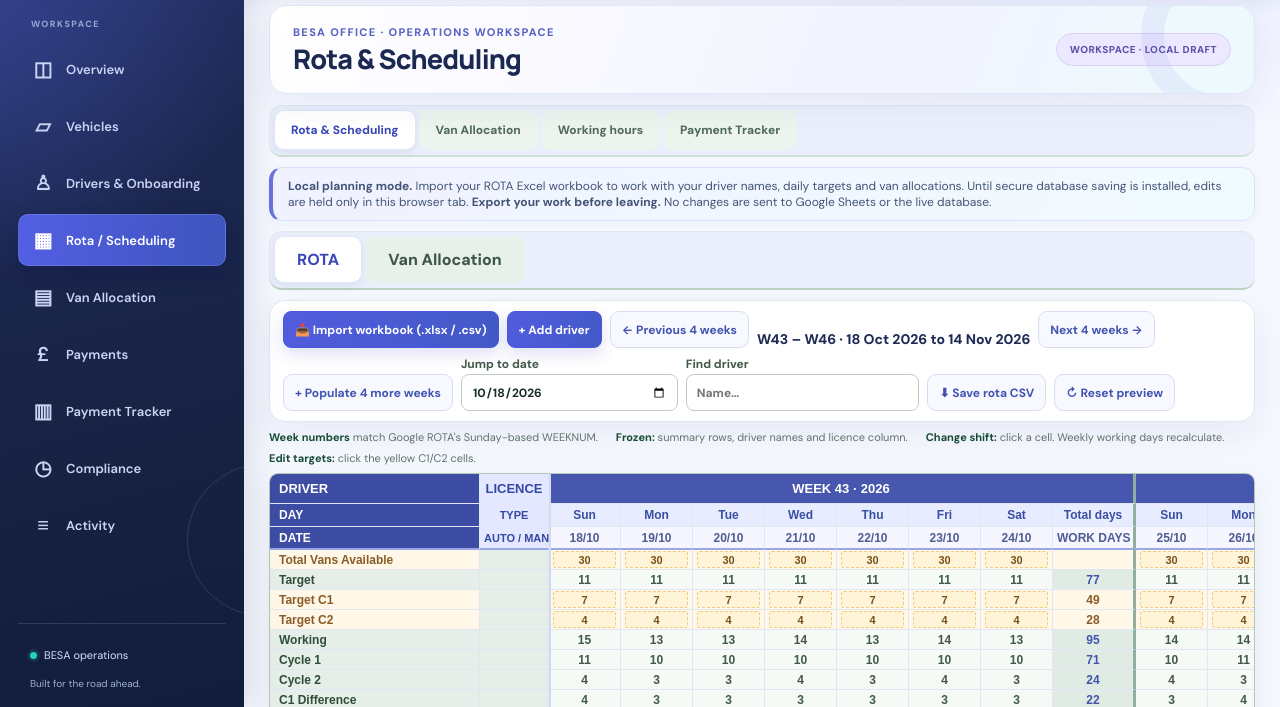
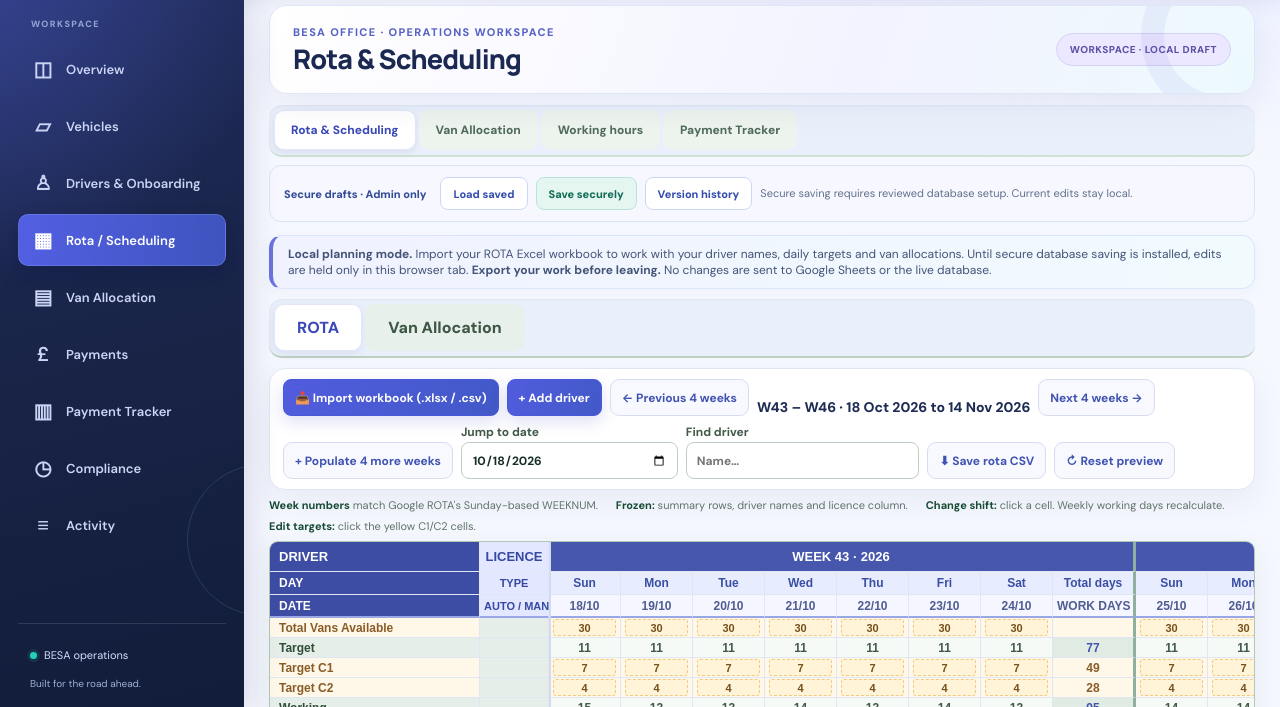
Before and after one commit to besmir-cpu/BESA-Logistics, a plain HTML site: page rota.html in a window 1280 px wide. Shown: the part 88-795 px from the top of the page. Drawn offline with Linux system fonts and the light colour scheme.

Commit message:
ui: add protected Load, Save and Version History controls for office drafts

```diff
--- a/rota.html
+++ b/rota.html
@@ -4,6 +4,8 @@
 <link rel="stylesheet" href="driver/portal.css"><link rel="stylesheet" href="rota/rota-v2.css">
 <link rel="stylesheet" href="besa-theme.css?v=horizon-1">
 <link rel="stylesheet" href="operations/sidebar.css?v=1">
+<link rel="stylesheet" href="operations/draft-controls.css?v=1">
+<script type="module" src="operations/draft-controls.mjs?v=1"></script>
 <script defer src="operations/sidebar.js?v=1"></script>
 <!-- Excel importer is now loaded on demand, reducing initial page weight. -->
 <script type="module" src="rota/preview-v2.js"></script></head>
```
